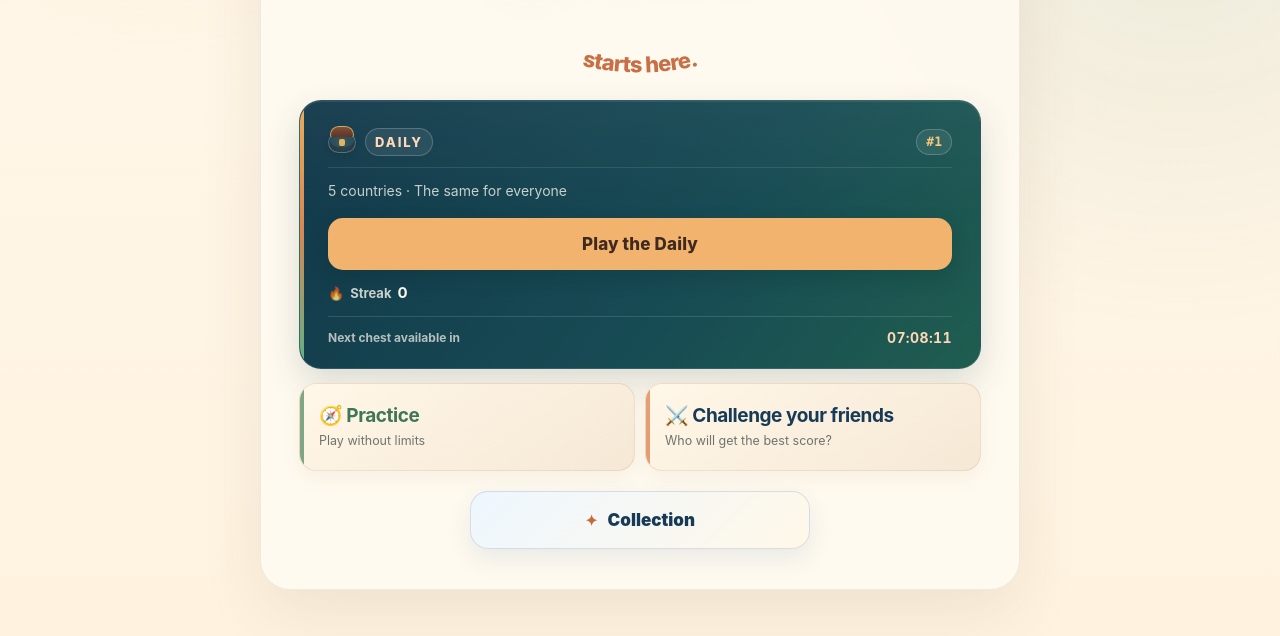
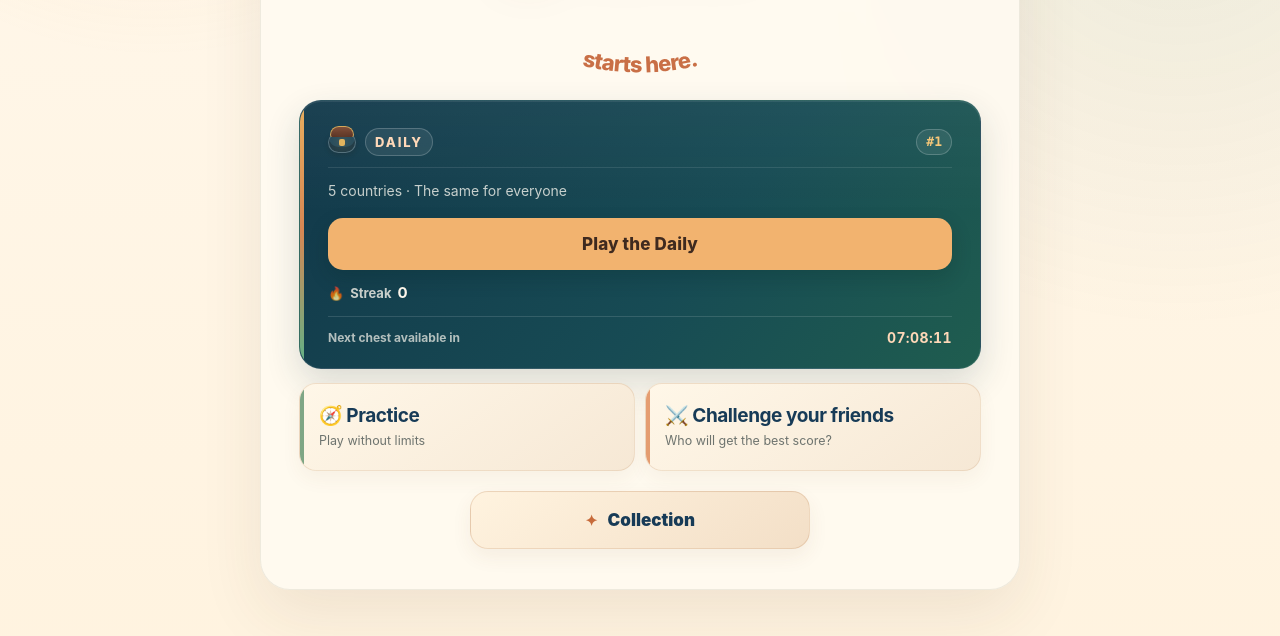
Before and after one commit to Geofact/GeoFact, a website: page index.html in a window 1280 px wide. Shown: the part 404-1040 px from the top of the page. Drawn offline with Linux system fonts and the light colour scheme.

Commit message:
Unify secondary title colors and warm Collection card

```diff
--- a/style.css
+++ b/style.css
@@ -1249,3 +1249,21 @@ html[lang="en"] .hero-orbit-copy text,html[lang="en"] .hero-orbit-copy .orbit-bo
     letter-spacing:-.8px!important;
   }
 }
+
+
+/* Home secondary actions: same title color; Collection joins the same warm family. */
+.secondary-modes .mode-practice strong,
+.secondary-modes .mode-game strong{
+  color:var(--blue)!important;
+}
+.collection-link{
+  background:linear-gradient(145deg,#fff3df 0%,#f3dfc7 100%)!important;
+  border:1px solid rgba(174,112,61,.20)!important;
+  color:var(--blue)!important;
+  box-shadow:0 8px 20px rgba(113,75,42,.07)!important;
+  text-decoration:none!important;
+}
+.collection-link:hover{
+  background:linear-gradient(145deg,#fff6e7 0%,#f1dbc0 100%)!important;
+  box-shadow:0 11px 25px rgba(113,75,42,.11)!important;
+}
```
